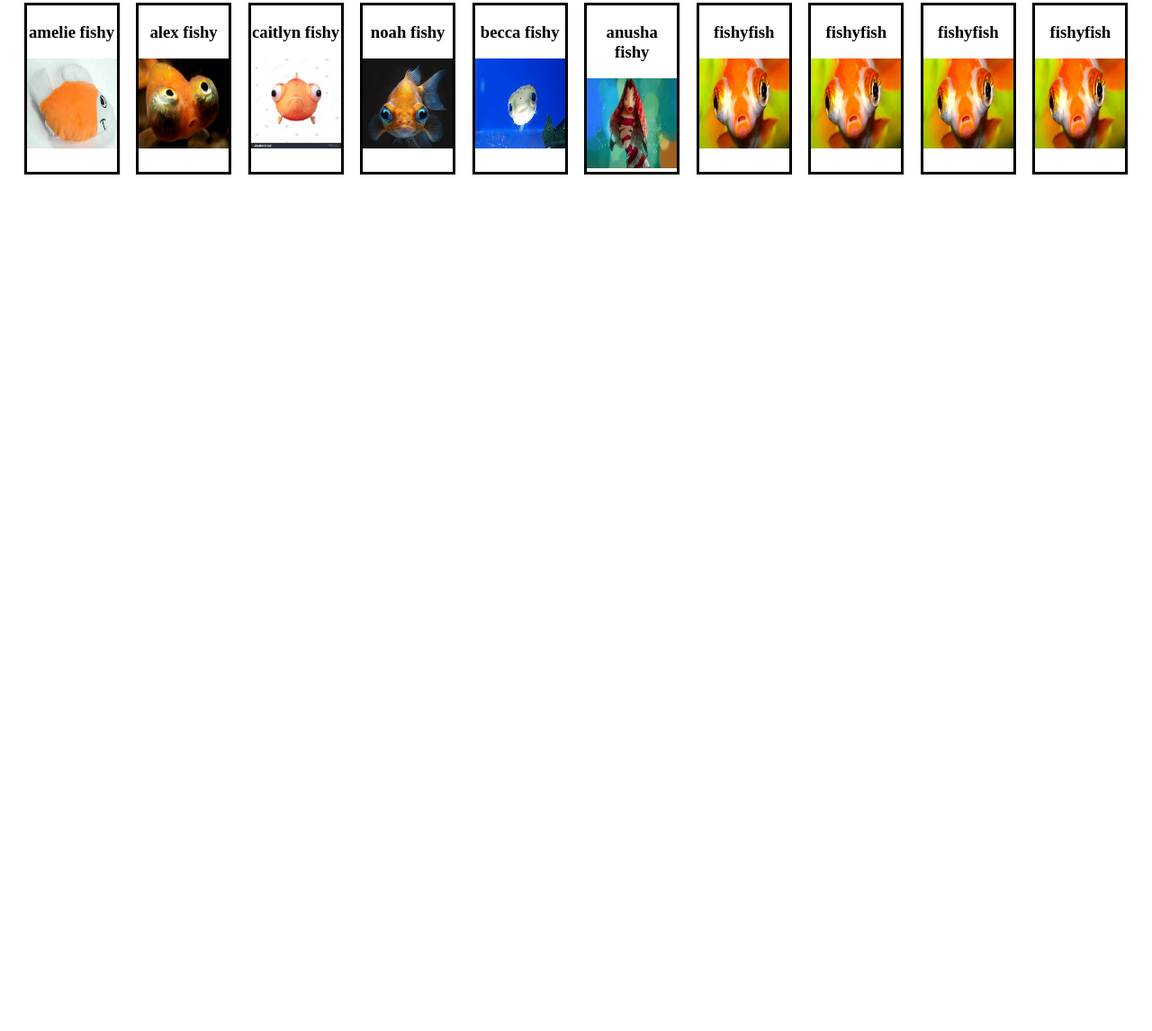
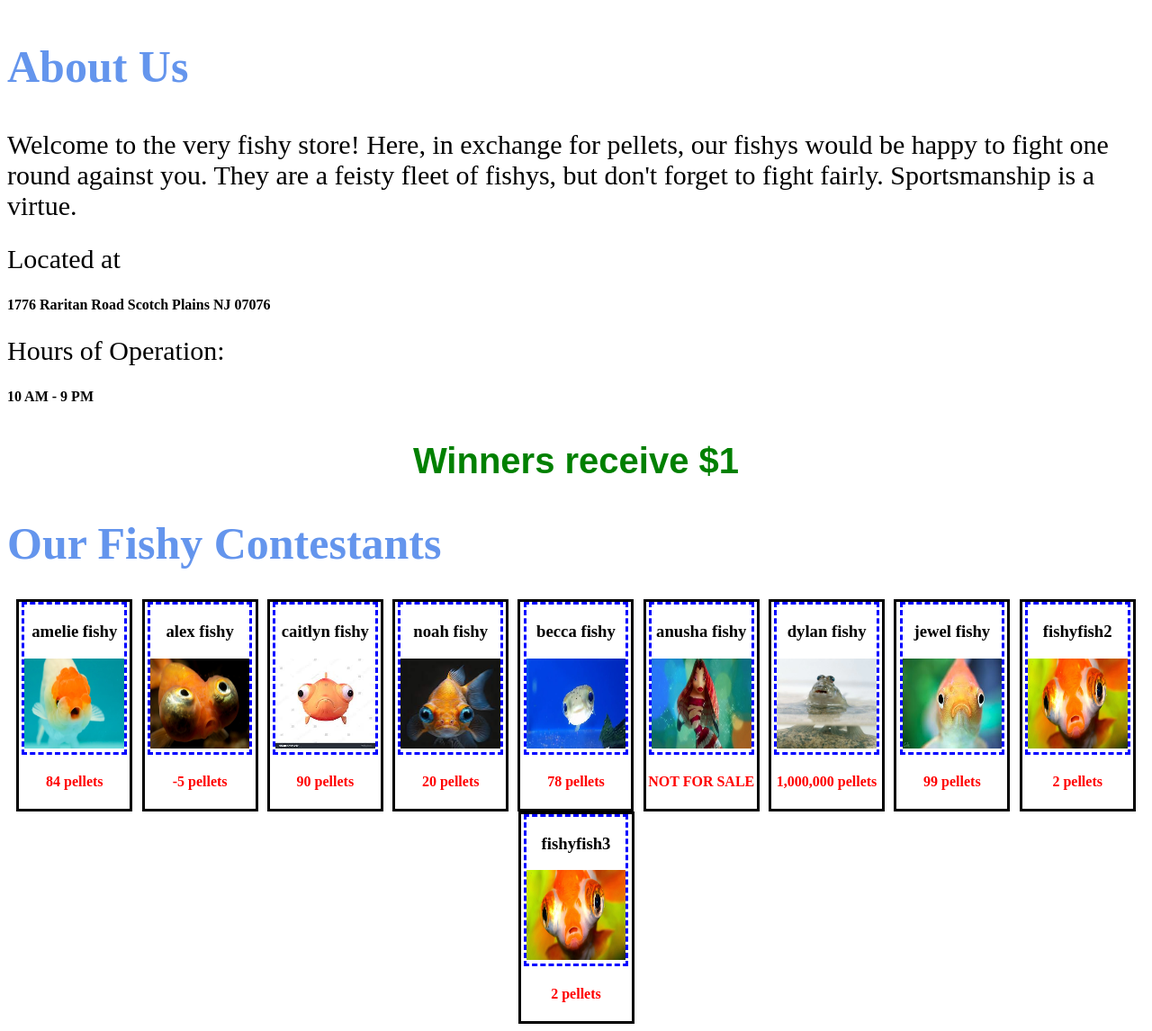
Before and after one commit to chameliean/sports-fishy-website, a plain HTML site: page index.html in a window 1280 px wide. Shown: the part 409-1555 px from the top of the page at 90% size. Before the commit the page ends 800 px from the top, so only its background shows below. Drawn offline with Linux system fonts and the light colour scheme.

Commit message:
class 10-19 work

```diff
--- a/css/style.css
+++ b/css/style.css
@@ -1,5 +1,15 @@
 h1 {
+    font-size: 50px;
     color:cornflowerblue;
+}
+.aboutUs h2{
+    font-size: 30px;
+    font-weight: normal;
+}
+.aboutUs h3{
+    font-size: 40px;
+    color: green;
+    font-family: Arial, Helvetica, sans-serif;
 }
 h3{
     text-align: center;
@@ -28,12 +38,26 @@ h3{
     justify-content: space-evenly;
 }
 
+.itemPrice{
+    border: 3px solid black;
+    width: 9%;
+    display: flex;
+    flex-wrap: wrap;
+    justify-content: center;
+    min-width: 123px;
+}
+.itemPrice h4{
+    text-align: center;
+    color: red;
+}
 .itemFishy{
-    border: 3px solid black;
-    width: 100px;
+    justify-self: center;
+    border: 3px dashed blue;
+    width: 90%;
+
 }
 
 .itemFishy img {
-    width: 100px;
+    width: 100%;
     height: 100px;
 }
--- a/index.html
+++ b/index.html
@@ -11,56 +11,88 @@
         <img src="img/bigFish.png" class="bigFishPic">
         <h1> the very fishy store </h1>
     </div>
+    <section class="aboutUs">
+        <h1> About Us </h1>
+        <h2>Welcome to the very fishy store! Here, in exchange for pellets, our fishys would be happy to fight one round against you.
+            They are a feisty fleet of fishys, but don't forget to fight fairly. Sportsmanship is a virtue.  </h2>
+        <h2> Located at</h2><h4>1776 Raritan Road Scotch Plains NJ 07076 </h4> <h2> Hours of Operation:</h2> <h4>10 AM - 9 PM</h4>
+            <h3> Winners receive $1</h3>
+    </section>
 
-
+<h1> Our Fishy Contestants</h1>
     <section class="fishyProducts">
+        <div class="itemPrice">
             <div class="itemFishy">
                 <h3> amelie fishy </h3>
-            <img src="img/amelieFishy.jpg">
+                <img src="img/amelieFishyNew.webp">
             </div>
-
+            <h4> 84 pellets </h4>
+        </div>
+        <div class="itemPrice">
             <div class="itemFishy">
                 <h3> alex fishy </h3>
                 <img src="img/alexFishy.jpg">
             </div>
+            <h4> -5 pellets </h4>
+        </div>
+        <div class="itemPrice">
             <div class="itemFishy">
                 <h3> caitlyn fishy </h3>
                 <img src="img/caitlynFishy.jpg">
             </div>
-
+            <h4> 90 pellets </h4>
+        </div>
+        <div class="itemPrice">
             <div class="itemFishy">
                 <h3> noah fishy </h3>
                 <img src="img/noahFishy.jpg">
             </div>
+            <h4> 20 pellets </h4>
+        </div>
+        <div class="itemPrice">
             <div class="itemFishy">
                 <h3> becca fishy </h3>
                 <img src="img/beccaFishy.webp">
             </div>
-
+            <h4> 78 pellets </h4>
+        </div>
+        <div class="itemPrice">
             <div class="itemFishy">
                 <h3> anusha fishy </h3>
                 <img src="img/anushaFishy.jpg">
             </div>
+            <h4> NOT FOR SALE </h4>
+        </div>
+        <div class="itemPrice">
             <div class="itemFishy">
-            <h3> fishyfish </h3>
+                <h3> dylan fishy </h3>
+                <img src="img/dylanFishy.webp">
+            </div>
+            <h4> 1,000,000 pellets </h4>
+        </div>
+        <div class="itemPrice">
+            <div class="itemFishy">
+                <h3> jewel fishy </h3>
+                <img src="img/jewelFishy.jpg">
+            </div>
+            <h4> 99 pellets </h4>
+        </div>
+        <div class="itemPrice">
+            <div class="itemFishy">
+                <h3> fishyfish2 </h3>
                 <img src="img/eyeballFishy.webp">
             </div>
-
+            <h4> 2 pellets </h4>
+        </div>
+        <div class="itemPrice">
             <div class="itemFishy">
-            <h3> fishyfish </h3>
+                <h3> fishyfish3 </h3>
                 <img src="img/eyeballFishy.webp">
             </div>
-        <div class="itemFishy">
-            <h3> fishyfish </h3>
-            <img src="img/eyeballFishy.webp">
+            <h4> 2 pellets </h4>
         </div>
+    </section>
 
-        <div class="itemFishy">
-            <h3> fishyfish </h3>
-            <img src="img/eyeballFishy.webp">
-        </div>
-
-    </section>
 
 </body>
 </html>
```
Also changed, not shown: img/amelieFishyNew.webp (added), img/dylanFishy.webp (added), img/jewelFishy.jpg (added). Lines whose indentation alone changed are shown as unchanged.
